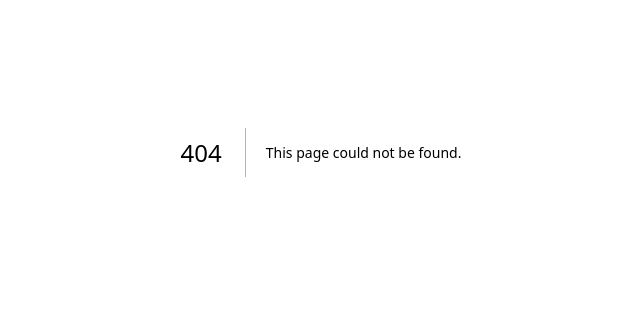
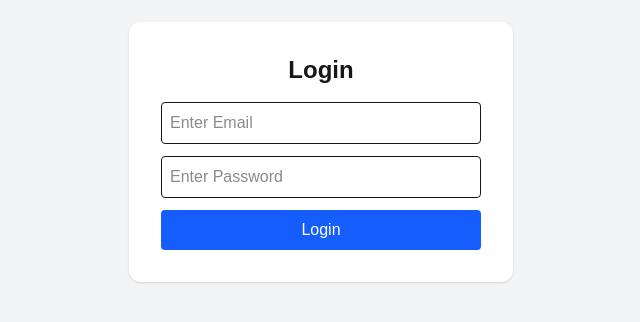
Before and after one commit to sujitha611/college-discovery-platform, a Next.js app: page /login in a window 1280 px wide. Before the commit this address had no page. Shown: the part 248-570 px from the top of the page, without its empty margins (319-959 px from the left). Built offline with nearby package versions, Linux system fonts and the light colour scheme.

Commit message:
Added login page

```diff
--- /dev/null
+++ b/app/login/page.tsx
@@ -0,0 +1,27 @@
+export default function LoginPage() {
+  return (
+    <main className="min-h-screen flex items-center justify-center bg-gray-100">
+      <div className="bg-white p-8 rounded-xl shadow w-96">
+        <h1 className="text-2xl font-bold mb-4 text-center">
+          Login
+        </h1>
+
+        <input
+          type="email"
+          placeholder="Enter Email"
+          className="w-full border p-2 mb-3 rounded"
+        />
+
+        <input
+          type="password"
+          placeholder="Enter Password"
+          className="w-full border p-2 mb-3 rounded"
+        />
+
+        <button className="w-full bg-blue-600 text-white p-2 rounded">
+          Login
+        </button>
+      </div>
+    </main>
+  );
+}
```
